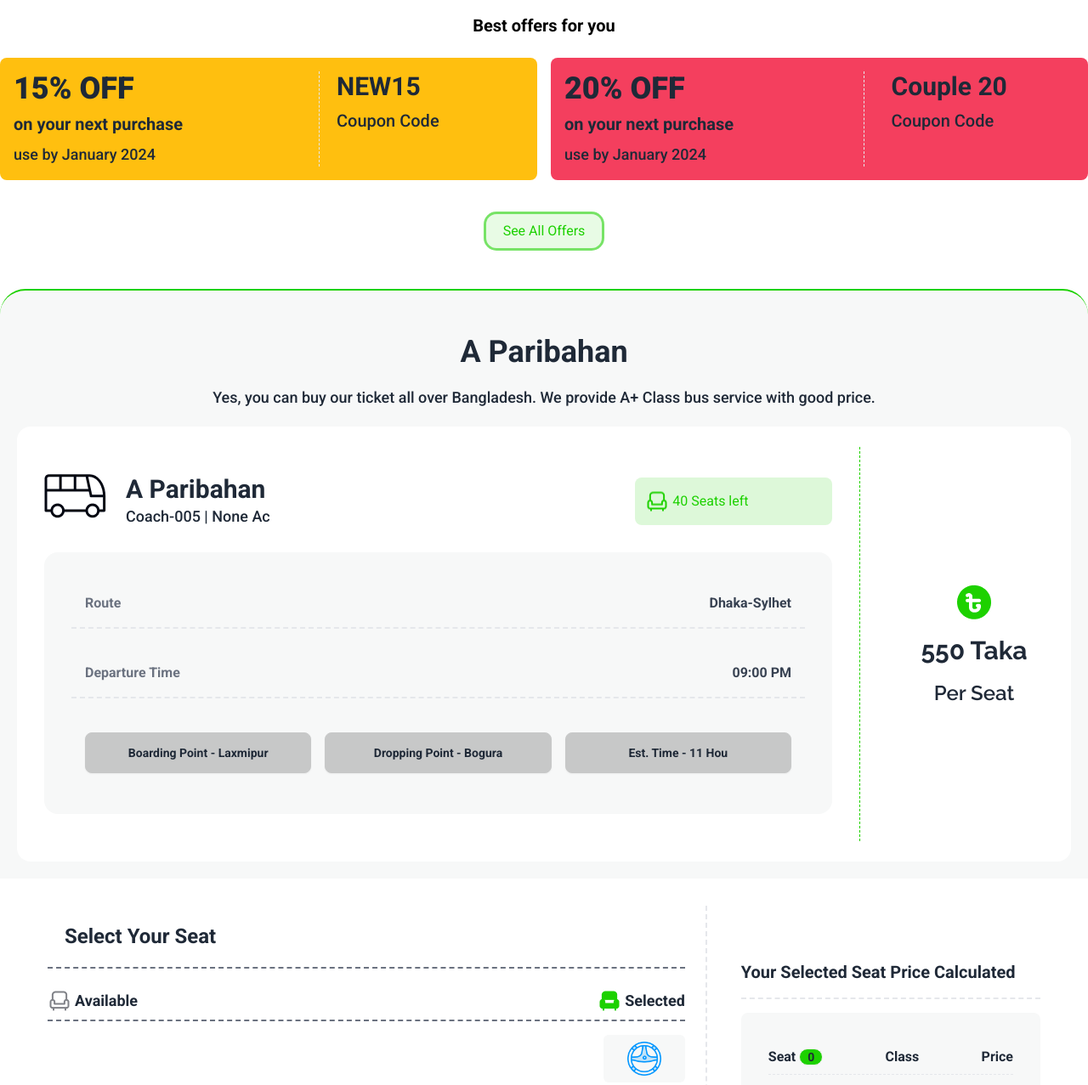
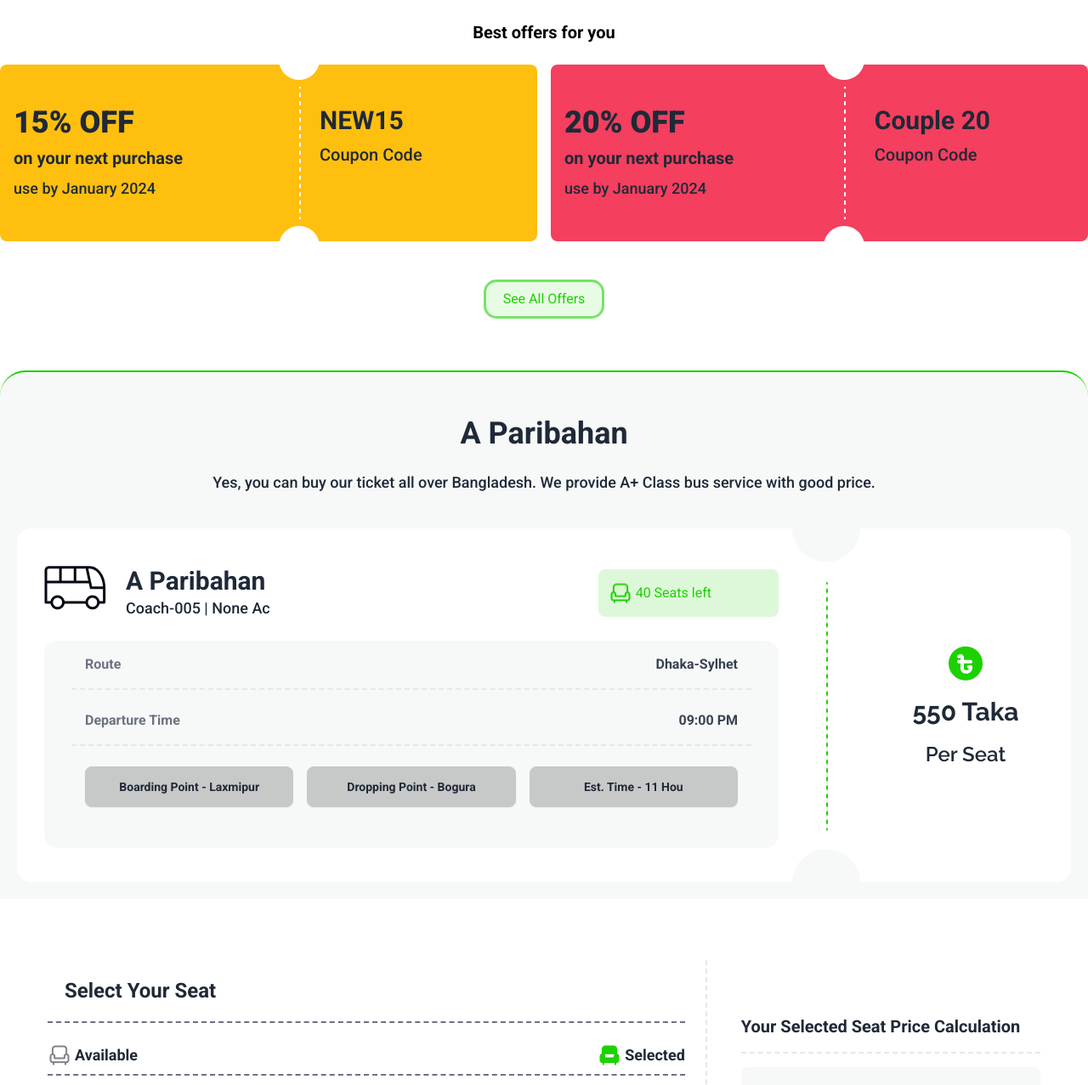
Before and after one commit to mdshafiul537/assignment5, a plain HTML site: page index.html in a window 1280 px wide. Shown: the part 900-2177 px from the top of the page at 85% size. Drawn offline with nearby package versions, Linux system fonts and the light colour scheme.

Commit message:
Fixing Image URL

```diff
--- a/index.html
+++ b/index.html
@@ -3,7 +3,7 @@
   <head>
     <meta charset="UTF-8" />
     <meta name="viewport" content="width=device-width, initial-scale=1.0" />
-    <title>P-Ticket</title>
+    <title>A-Ticket</title>
 
     <link rel="preconnect" href="https://fonts.googleapis.com" />
     <link rel="preconnect" href="https://fonts.gstatic.com" crossorigin />
@@ -110,7 +110,7 @@
               <li><a>Search</a></li>
             </ul>
           </div>
-          <a class="btn btn-ghost text-xl">P-Ticket</a>
+          <a class="btn btn-ghost text-xl">A-Ticket</a>
         </div>
         <div class="navbar-center hidden lg:flex">
           <ul class="menu menu-horizontal px-1">
@@ -123,7 +123,7 @@
         <div class="navbar-end">
           <a
             class="btn ring-2 ring-light-green-600 bg-light-green-100 text-light-green"
-            >Bus <span class="w-5"><img src="/images/bus-icon.png" /> </span>
+            >Bus <span class="w-5"><img src="./images/bus-icon.png" /> </span>
           </a>
         </div>
       </div>
@@ -152,22 +152,25 @@
       </div>
     </section>
 
-    <section class="mx-auto container flex flex-col gap-6 mt-8">
+    <section class="mx-auto container flex flex-col gap-6 mt-10">
       <div class="text-center text-black">
         <h2 class="font-semibold text-xl">Best offers for you</h2>
       </div>
       <div class="flex flex-row gap-4 items-center">
         <div
-          class="bg-[#ffbf0f] w-1/2 flex flex-row justify-around rounded-lg box-border p-4"
+          class="box-border bg-[#ffbf0f] w-1/2 flex flex-row justify-around rounded-lg px-4"
         >
-          <div class="w-3/5 border-r border-dashed">
+          <div
+            class="w-3/5 z-10 bg-right bg-no-repeat py-12"
+            style="background-image: url('/images/cupon-devider.png')"
+          >
             <div class="flex flex-col gap-2">
               <h3 class="text-4xl font-black">15% OFF</h3>
               <h4 class="text-xl font-semibold">on your next purchase</h4>
               <p class="text-lg font-medium">use by January 2024</p>
             </div>
           </div>
-          <div class="w-2/5 pl-5">
+          <div class="w-2/5 py-12">
             <div class="flex flex-col gap-2">
               <h2 class="text-3xl font-bold">NEW15</h2>
               <p class="text-xl font-medium">Coupon Code</p>
@@ -176,17 +179,20 @@
         </div>
 
         <div
-          class="bg-rose-500 w-1/2 flex flex-row gap-3 justify-around rounded-lg box-border p-4 relative"
+          class="bg-rose-500 w-1/2 flex flex-row gap-3 justify-around rounded-lg box-border px-4 relative"
         >
-          <div class="w-3/5 border-r border-dashed">
-            <div class="flex flex-col gap-2">
+          <div
+            class="box-border w-3/5 z-10 bg-right bg-no-repeat py-12"
+            style="background-image: url('/images/cupon-devider.png')"
+          >
+            <div class="w-11/12 flex flex-col gap-2">
               <h3 class="text-4xl font-black">20% OFF</h3>
               <h4 class="text-xl font-semibold">on your next purchase</h4>
               <p class="text-lg font-medium">use by January 2024</p>
             </div>
           </div>
 
-          <div class="w-2/5 pl-5">
+          <div class="w-2/5 py-12">
             <div class="flex flex-col gap-2">
               <h2 class="text-3xl font-bold">Couple 20</h2>
               <p class="text-xl font-medium">Coupon Code</p>
@@ -196,7 +202,7 @@
       </div>
       <div class="flex flex-row justify-center items-center">
         <button
-          class="my-4 px-5 py-2 ring rounded-xl ring-light-green-600 bg-light-green-100 text-light-green"
+          class="my-6 px-5 py-2 ring rounded-xl ring-light-green-600 bg-light-green-100 text-light-green"
         >
           See All Offers
         </button>
@@ -204,10 +210,10 @@
     </section>
 
     <section class="container mx-auto">
-      <div class="border-top-round border-light-green bg-light-gray p-5 mt-8">
+      <div class="border-top-round border-light-green bg-light-gray p-5 my-10">
         <div class="mt-8 items-center text-center">
           <h1 class="text-4xl font-bold">A Paribahan</h1>
-          <p class="my-5 text-lg font-medium">
+          <p class="mt-6 mb-10 text-lg font-medium">
             Yes, you can buy our ticket all over Bangladesh. We provide A+ Class
             bus service with good price.
           </p>
@@ -215,14 +221,15 @@
 
         <!-- Route & Price Start -->
         <div
-          class="card w-full box-border flex flex-row items-center justify-between bg-white py-6"
+          class="card w-full box-border flex flex-row items-center justify-between bg-white"
         >
           <!-- Route Start -->
           <div
-            class="card-body w-4/5 border-r border-dashed border-light-green"
+            class="card-body w-4/5 bg-no-repeat bg-right z-40 pl-8 pr-24 py-6"
+            style="background-image: url('/images/info-devider.png')"
           >
-            <div class="flex flex-row items-center mb-5">
-              <div class="w-3/4">
+            <div class="flex flex-row items-center box-border gap-4 mt-5">
+              <div class="w-3/4 flex flex-col gap-6">
                 <div
                   class="bg-no-repeat pl-24"
                   style="background-image: url('/images/bus-logo.png')"
@@ -243,17 +250,17 @@
               </div>
             </div>
 
-            <div class="card w-full">
-              <div class="card-body bg-light-gray rounded-2xl">
+            <div class="card w-full py-4">
+              <div class="card-body pt-0 bg-light-gray rounded-2xl">
                 <div
-                  class="flex flex-row justify-between gap-2 px-4 border-b-2 border-dashed py-4 mb-4"
+                  class="flex flex-row justify-between gap-2 px-4 border-b-2 border-dashed py-4"
                 >
                   <div class="text-gray-500 font-semibold">Route</div>
                   <div class="text-gray-700 font-bold">Dhaka-Sylhet</div>
                 </div>
 
                 <div
-                  class="flex flex-row justify-between gap-2 px-4 border-b-2 border-dashed py-4 mb-4"
+                  class="flex flex-row justify-between gap-2 px-4 border-b-2 border-dashed py-4"
                 >
                   <div class="text-gray-500 font-semibold">Departure Time</div>
                   <div class="text-gray-700 font-bold">09:00 PM</div>
@@ -282,7 +289,7 @@
 
           <!-- ticket Price Start-->
           <div
-            class="flex flex-col gap-4 w-1/5 font-['Raleway'] pl-5 justify-center items-center"
+            class="flex flex-col gap-4 w-1/5 font-['Raleway'] justify-center items-center"
           >
             <div
               class="w-12 h-12"
@@ -337,7 +344,7 @@
                 <div
                   class="w-24 h-14 flex bg-light-gray justify-center items-center rounded-md"
                 >
-                  <img class="w-10" src="/images/steering-2.png" />
+                  <img class="w-10" src="./images/steering-2.png" />
                 </div>
               </div>
               <!-- A Row Start-->
@@ -658,7 +665,7 @@
           <div class="w-1/3 p-6">
             <div class="w-full font-semibold border-gray-500 py-2">
               <h4 class="text-xl border-b-2 border-dashed my-4 py-4">
-                Your Selected Seat Price Calculated
+                Your Selected Seat Price Calculation
               </h4>
               <!-- Calculate Card Start -->
               <div class="card w-full bg-light-gray rounded-lg">
@@ -741,7 +748,7 @@
                     <input
                       type="text"
                       placeholder="Enter your Number"
-                      class="input input-bordered "
+                      class="input input-bordered"
                       id="passenger-phone"
                       required
                     />
@@ -785,7 +792,8 @@
                         to find the best service and deals for you.
                       </p>
                       <p class="text-xl font-light text-[#4a4a4a]">
-                        Shortly you will find a confirmation in your email.
+                        Shortly you will find a confirmation in your
+                        email/Phone.
                       </p>
                     </div>
                     <div
@@ -828,10 +836,9 @@
       <div class="container mx-auto">
         <div class="flex flex-row justify-between text-white pt-20">
           <div class="flex flex-col gap-6 w-1/2">
-            <h2 class="text-4xl mb-4">P-Ticket</h2>
+            <h2 class="text-4xl mb-4">A-Ticket</h2>
             <p class="text-lg font-normal text-[rgba(255,255,255,0.8)] pb-4">
-              P-Ticket is a digital platform to make your daily commuting
-              better.
+              A-Ticket is a digital Bus booking platform.
             </p>
           </div>
 
@@ -845,7 +852,7 @@
               <a href="#">
                 <div class="flex flex-row gap-3">
                   <div class="w-16 h-16">
-                    <img src="/images/playstore.png" class="w-full" />
+                    <img src="./images/playstore.png" class="w-full" />
                   </div>
                   <div class="text-white">
                     <h4 class="text-lg">GET IT ON</h4>
@@ -859,7 +866,7 @@
         <div class="flex flex-row border-t border-dashed">
           <div class="w-1/2">
             <h5 class="text-base font-normal text-[rgba(255,255,255,0.7)] py-4">
-              @all rights reserved, P-Ticket services limited.2024
+              @all rights reserved, A-Ticket services limited.2024
             </h5>
           </div>
           <div class="w-1/2">
```
